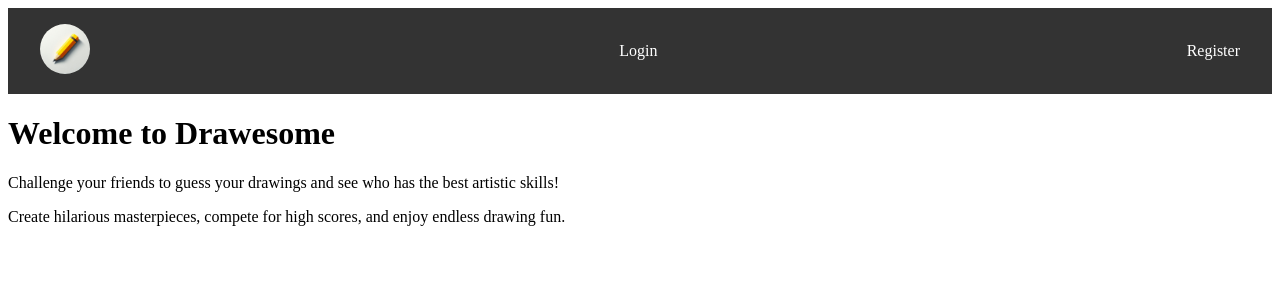
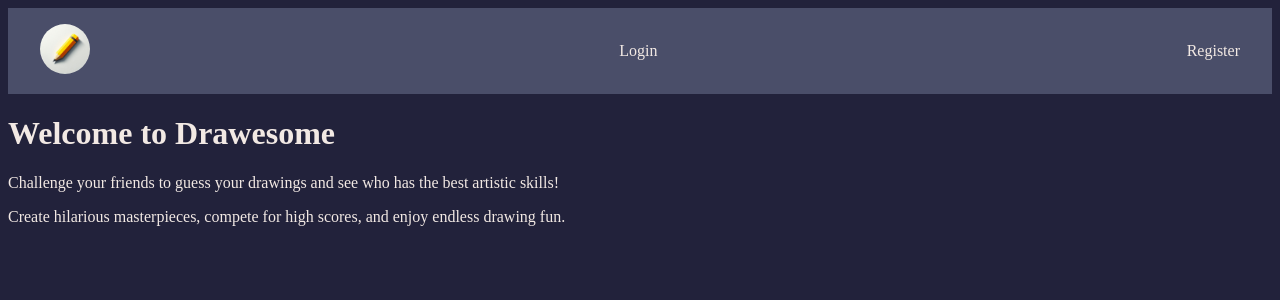
Before and after one commit to w1zzball/drawesome, a Django app: template home/templates/home/index.html in a window 1280 px wide. Shown: the top 300 px of the page. Run offline with Django 5.2, Linux system fonts and the light colour scheme; the template is opened without the code that fills it, so the values that code supplies are empty.

Commit message:
change styling to darker theme

```diff
--- a/static/css/base.css
+++ b/static/css/base.css
@@ -1,5 +1,20 @@
+/* colours */
+:root {
+  --primary-color: #4a4e69; /* Dark purple */
+  --secondary-color: #9a8c98; /* Muted lavender */
+  --background-color: #22223b; /* Very dark blue */
+  --text-color: #f2e9e4; /* Light beige */
+  --border-color: #4a4e69; /* Matches primary color */
+}
+/* -- */
+/* body */
+body {
+  background-color: var(--background-color);
+  color: var(--text-color);
+}
+
 nav {
-  background-color: #333;
+  background-color: var(--primary-color);
   padding: 1rem;
   display: flex;
   align-items: center;
@@ -7,7 +22,7 @@ nav {
 }
 
 nav a {
-  color: white;
+  color: var(--text-color);
   text-decoration: none;
   margin: 0 1rem;
   font-size: 1rem;
@@ -21,3 +36,14 @@ nav a:hover {
   height: 50px;
   border-radius: 50%;
 }
+
+/* buttons */
+button {
+  background-color: var(--secondary-color);
+  border: 1px solid var(--border-color);
+  color: var(--text-color);
+}
+
+button:hover {
+  background-color: var(--primary-color);
+}
```
Also changed, not shown: static/css/game.css (+16 -11 lines).
